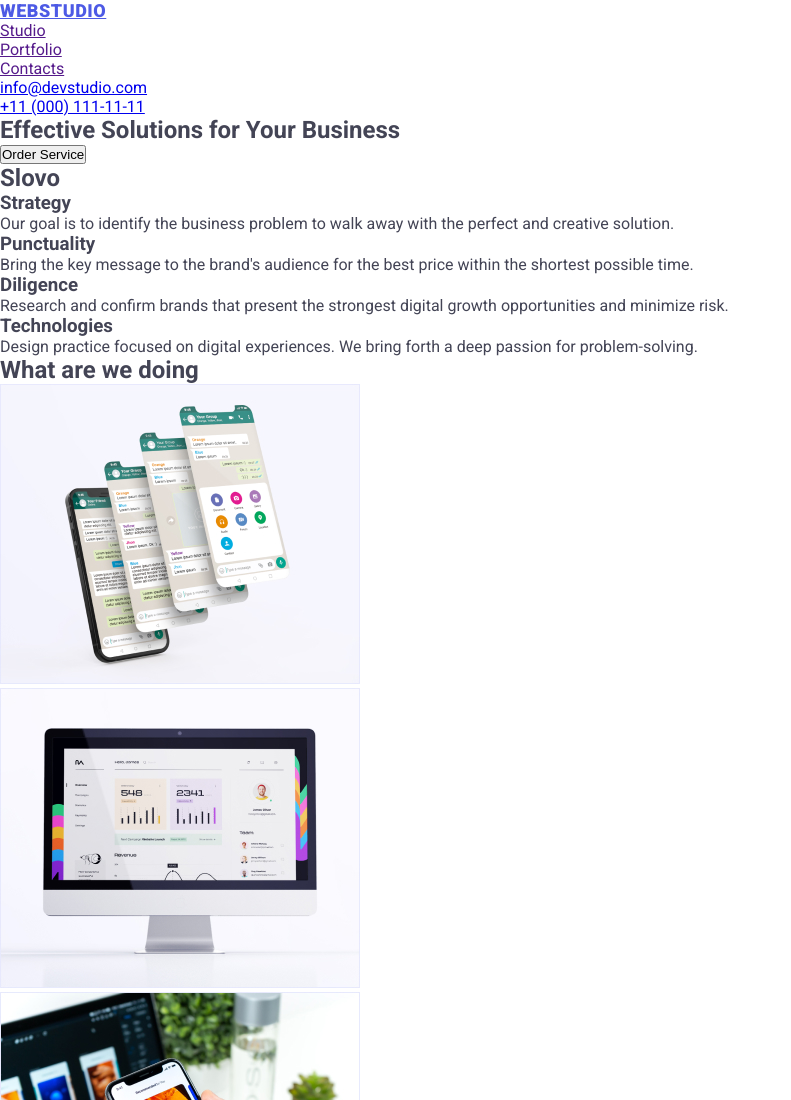
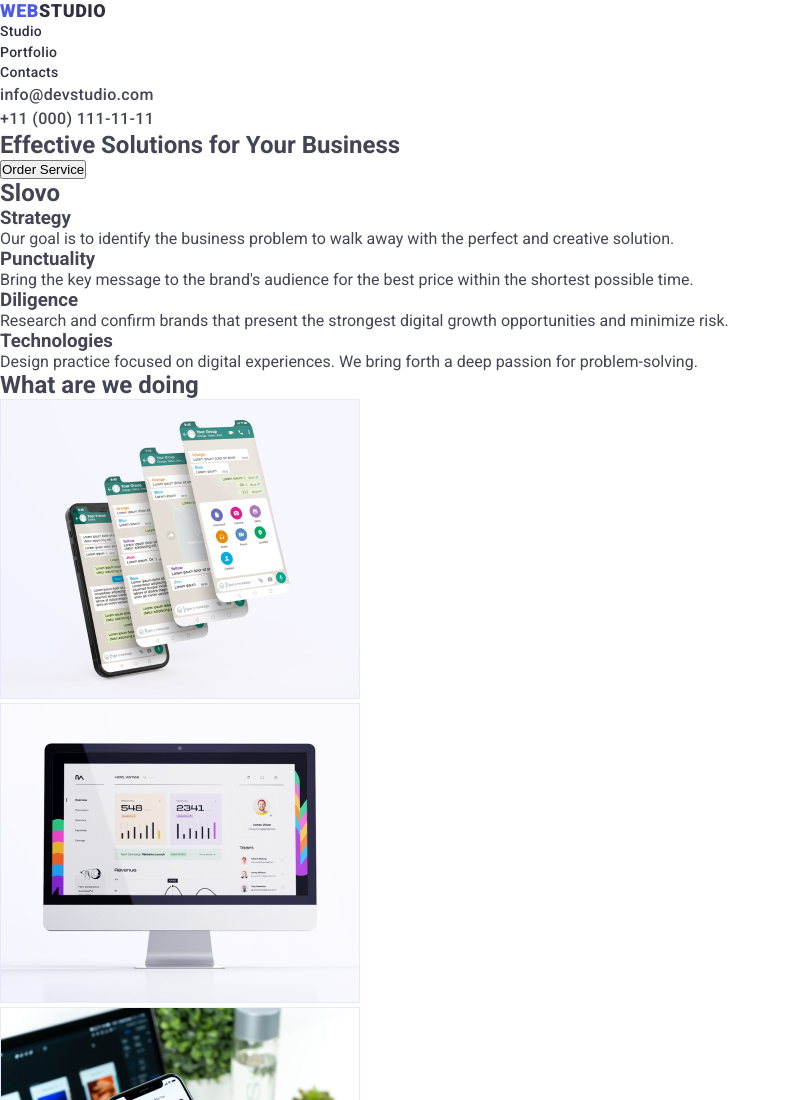
Before and after one commit to IrinaMatiazh/goit-markup-hw-02, a plain HTML site: page index.html in a window 1280 px wide. Shown: the top 1100 px of the page, without its empty margins (0-791 px from the left). Drawn offline with Linux system fonts and the light colour scheme.

Commit message:
fix header

```diff
--- a/index.html
+++ b/index.html
@@ -15,25 +15,35 @@
     <title>Web-studio</title>
   </head>
   <body>
-    <header>
+    <header class="header">
       <nav>
-        <a href="./index.html" class="logo">WebStudio</a>
-        <ul>
+        <a class="logo link" href="./index.html">
+          Web<span class="web">Studio</span>
+        </a>
+        <ul class="list">
           <li>
-            <a href="">Studio</a>
+            <a class="header-nav-link link" href="./index.html">Studio</a>
           </li>
           <li>
-            <a href="">Portfolio</a>
+            <a class="header-nav-link link" href="./portfolio.html"
+              >Portfolio</a
+            >
+          </li>
+          <li><a class="header-nav-link link" href="">Contacts</a></li>
+        </ul>
+      </nav>
+      <address class="address">
+        <ul class="list">
+          <li>
+            <a class="contact link" href="info@devstudio.com"
+              >info@devstudio.com</a
+            >
           </li>
           <li>
-            <a href="">Contacts</a>
+            <a class="contact link" href="tel:+110001111111"
+              >+11 (000) 111-11-11</a
+            >
           </li>
-        </ul>
-      </nav>
-      <address>
-        <ul>
-          <li><a href="mailto:info@devstudio.com">info@devstudio.com</a></li>
-          <li><a href="tel:+110001111111">+11 (000) 111-11-11</a></li>
         </ul>
       </address>
     </header>
```
Also changed, not shown: portfolio.html (+3 -3 lines).
